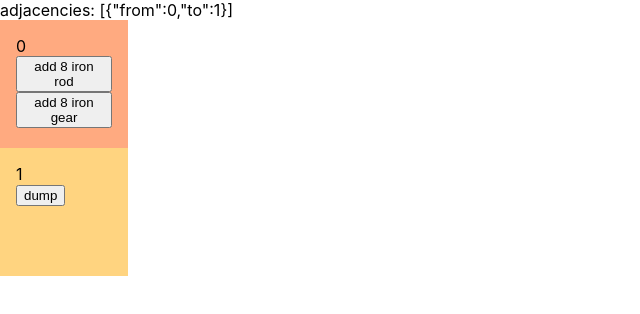
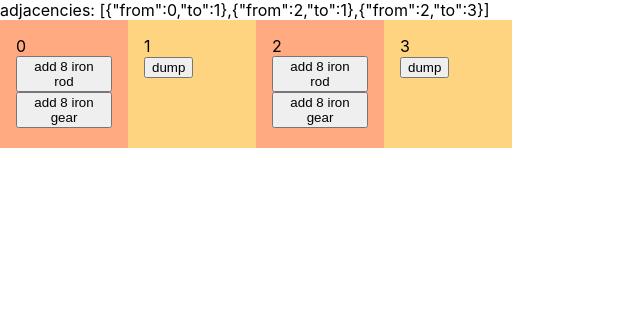
Before and after one commit to bingecraft-net/webapp, a React (Create React App) app: page / in a window 1280 px wide. Shown: the top 314 px of the page, without its empty margins (0-640 px from the left). Built offline with nearby package versions, Linux system fonts and the light colour scheme.

Commit message:
position containers along x axis

```diff
--- a/src/App.tsx
+++ b/src/App.tsx
@@ -2,13 +2,29 @@ import { useEffect, useReducer, useState } from 'react'
 import { Action, ContainerState, GameState, reducer } from './GameState'
 
 const defaultState: GameState = {
-  adjacencies: [{ from: 0, to: 1 }],
+  adjacencies: [
+    { from: 0, to: 1 },
+    { from: 2, to: 1 },
+    { from: 2, to: 3 },
+  ],
   containers: [
     {
+      position: { x: 0 },
       slots: [],
       type: 'source',
     },
     {
+      position: { x: 1 },
+      slots: [],
+      type: 'sink',
+    },
+    {
+      position: { x: 2 },
+      slots: [],
+      type: 'source',
+    },
+    {
+      position: { x: 3 },
       slots: [],
       type: 'sink',
     },
@@ -57,6 +73,12 @@ function Container({ dispatch, _key, container }: ContainerProps) {
   return (
     <div
       style={{
+        position: 'absolute',
+        left: `calc(8rem*${container.position.x})`,
+      }}
+    >
+      <div
+        style={{
           width: '8rem',
           height: '8rem',
           backgroundColor:
@@ -83,7 +105,8 @@ function Container({ dispatch, _key, container }: ContainerProps) {
                 })
               }
               disabled={
-              container.slots[0] && container.slots[0].name !== 'iron rod'
+                container.slots[0] &&
+                container.slots[0].name !== 'iron rod'
               }
             >
               add 8 iron rod
@@ -96,7 +119,8 @@ function Container({ dispatch, _key, container }: ContainerProps) {
                 })
               }
               disabled={
-              container.slots[0] && container.slots[0].name !== 'iron gear'
+                container.slots[0] &&
+                container.slots[0].name !== 'iron gear'
               }
             >
               add 8 iron gear
@@ -107,5 +131,6 @@ function Container({ dispatch, _key, container }: ContainerProps) {
           <button onClick={() => dispatch({ type: 'dump' })}>dump</button>
         )}
       </div>
+    </div>
   )
 }
--- a/src/GameState.ts
+++ b/src/GameState.ts
@@ -104,6 +104,7 @@ export interface Adjacency {
 }
 
 export interface ContainerState {
+  position: { x: number }
   slots: [] | [Slot]
   type: 'source' | 'sink'
 }
```
Also changed, not shown: 1 other file (tests, documents, lock files or other folders). Lines whose indentation alone changed are shown as unchanged.
